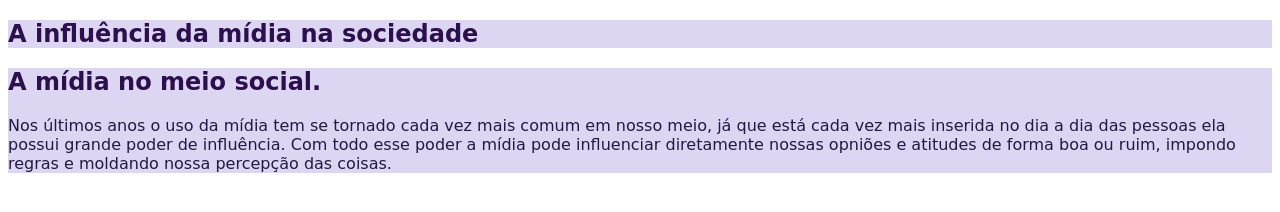
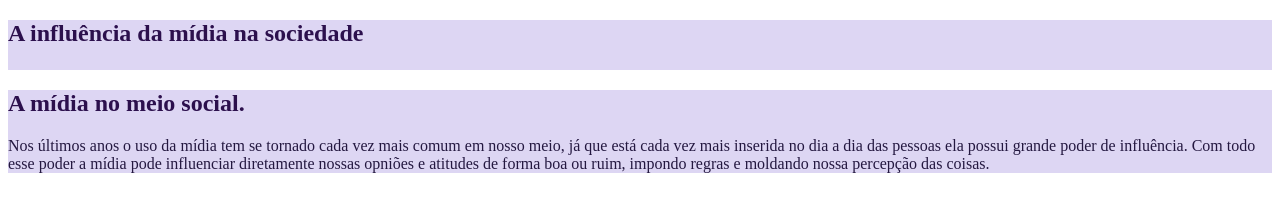
Before and after one commit to izabellics/segundoi_2023, a plain HTML site: page index.html in a window 1280 px wide. Drawn offline with Linux system fonts and the light colour scheme.

Commit message:
Update style.css

```diff
--- a/style.css
+++ b/style.css
@@ -5,9 +5,8 @@
     --roxo-postit: #9569EE;
     --roxo-detalhes: #6247BD;
 }
-body{
-    font-family: 'DynaPuff', cursive;
-}
+
+
 section {
     background-color: var(--roxo-fundo);
 }
@@ -16,7 +15,8 @@ p {
 }
 h1 {
     color: var(--roxo-escuro);
+
 }
 .titulo {
-    height: ;
+    height: 50px;;
 }
```
